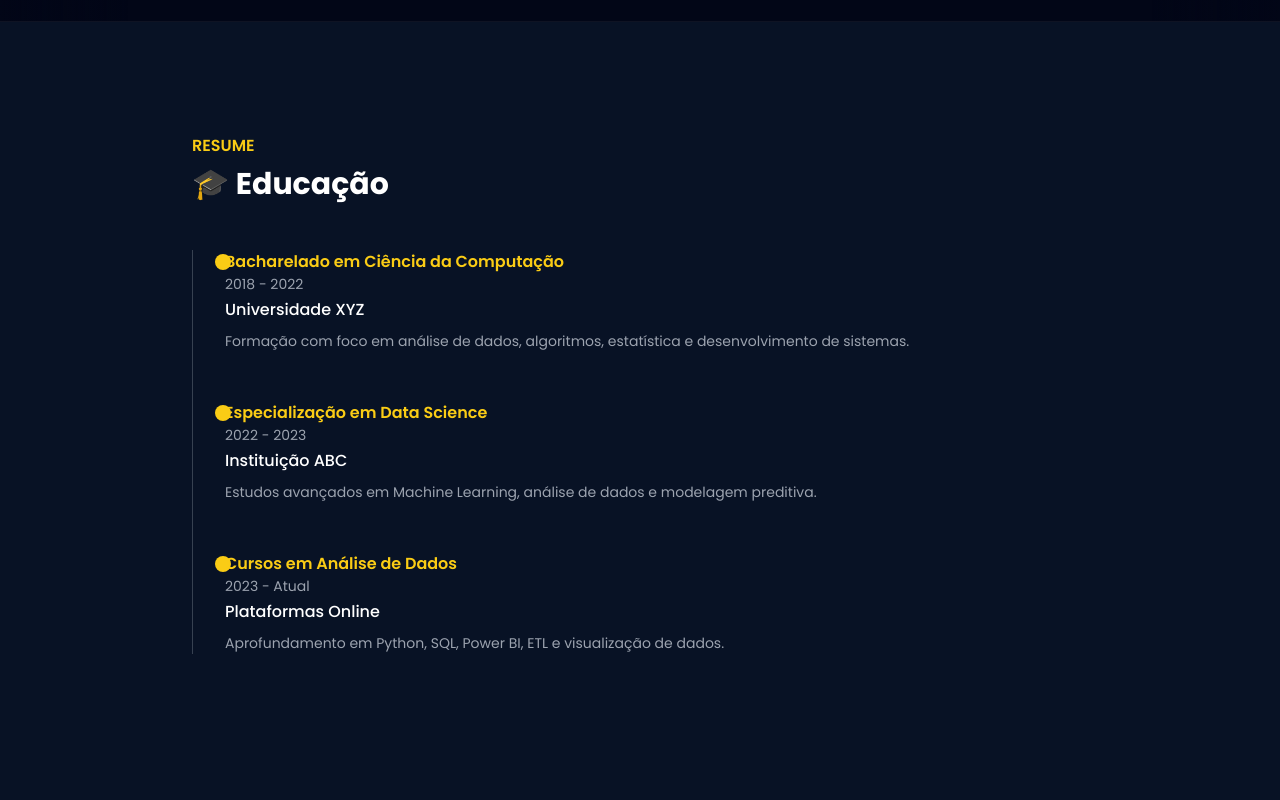
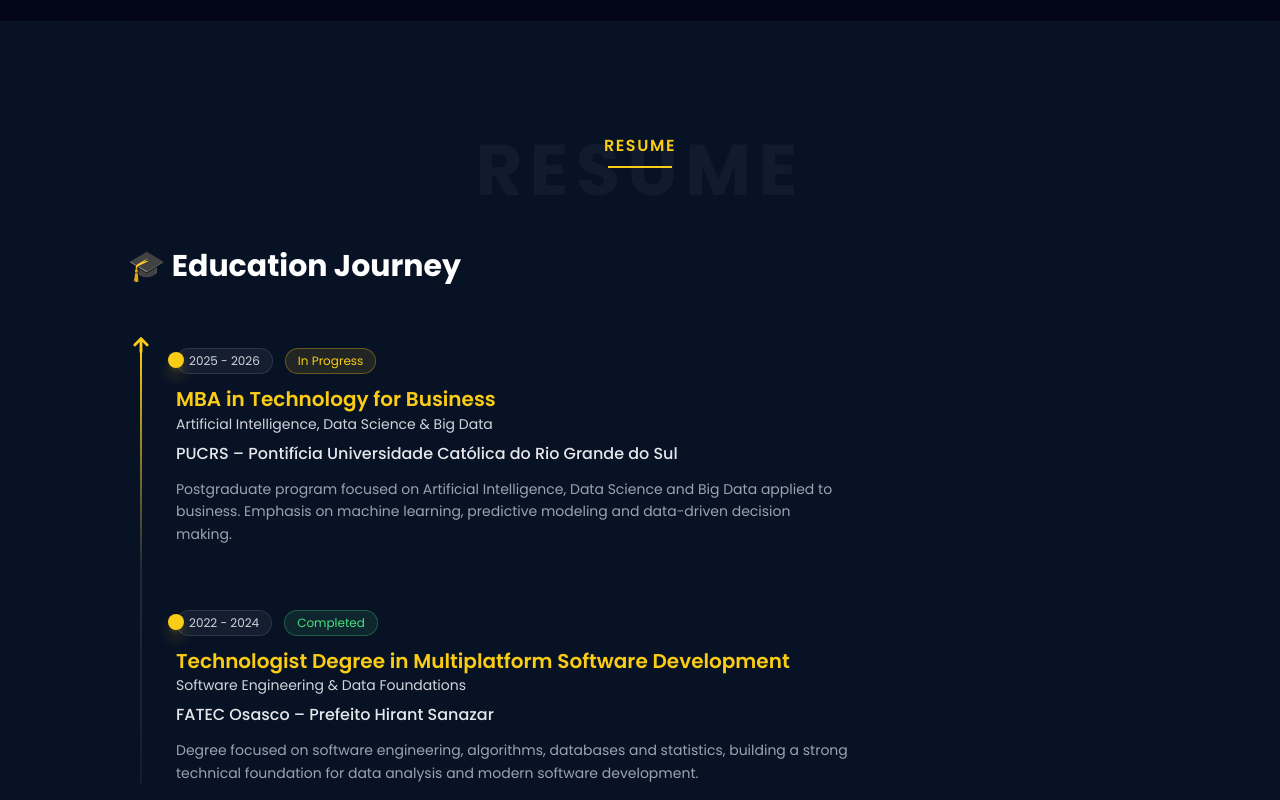
Before and after one commit to KelvenFontes/my-portfolio, a Next.js app: page /en in a window 1280 px wide. Shown: the part 2680-3480 px from the top of the page. Built offline with nearby package versions, Linux system fonts and the light colour scheme.

Commit message:
feat: atualizar seção de educação no currículo com novos dados e estilo

```diff
--- a/src/components/Resume.tsx
+++ b/src/components/Resume.tsx
@@ -1,25 +1,26 @@
+import { FaArrowUp } from "react-icons/fa"
+import { FaGraduationCap } from "react-icons/fa"
+
 export default function Resume() {
+
   const education = [
     {
-      title: "Bacharelado em Ciência da Computação",
-      period: "2018 - 2022",
-      place: "Universidade XYZ",
+      title: "MBA in Technology for Business",
+      focus: "Artificial Intelligence, Data Science & Big Data",
+      period: "2025 - 2026",
+      place: "PUCRS – Pontifícia Universidade Católica do Rio Grande do Sul",
       description:
-        "Formação com foco em análise de dados, algoritmos, estatística e desenvolvimento de sistemas."
+        "Postgraduate program focused on Artificial Intelligence, Data Science and Big Data applied to business. Emphasis on machine learning, predictive modeling and data-driven decision making.",
+      status: "In Progress"
     },
     {
-      title: "Especialização em Data Science",
-      period: "2022 - 2023",
-      place: "Instituição ABC",
+      title: "Technologist Degree in Multiplatform Software Development",
+      focus: "Software Engineering & Data Foundations",
+      period: "2022 - 2024",
+      place: "FATEC Osasco – Prefeito Hirant Sanazar",
       description:
-        "Estudos avançados em Machine Learning, análise de dados e modelagem preditiva."
-    },
-    {
-      title: "Cursos em Análise de Dados",
-      period: "2023 - Atual",
-      place: "Plataformas Online",
-      description:
-        "Aprofundamento em Python, SQL, Power BI, ETL e visualização de dados."
+        "Degree focused on software engineering, algorithms, databases and statistics, building a strong technical foundation for data analysis and modern software development.",
+      status: "Completed"
     }
   ]
 
@@ -28,48 +29,107 @@ export default function Resume() {
       id="resume"
       className="bg-[#081225] text-white py-28 px-6"
     >
-      <div className="max-w-4xl mx-auto">
 
-        {/* TÍTULO */}
-        <p className="text-yellow-400 font-semibold mb-2">
+      <div className="max-w-5xl mx-auto">
+
+        {/* HEADER */}
+        <div className="text-center mb-20 relative">
+
+          <h2 className="absolute inset-0 flex justify-center text-7xl font-bold text-white/[0.04] tracking-widest">
+            RESUME
+          </h2>
+
+          <p className="text-yellow-400 font-semibold tracking-widest relative">
             RESUME
           </p>
 
-        <h2 className="text-3xl font-bold mb-12 flex items-center gap-3">
-          🎓 Educação
-        </h2>
+          <div className="w-16 h-[2px] bg-yellow-400 mx-auto mt-2"></div>
+
+        </div>
+
+
+        {/* TITLE */}
+        <h3 className="text-3xl font-bold mb-16 flex items-center gap-3">
+          🎓 Education Journey
+        </h3>
+
 
         {/* TIMELINE */}
-        <div className="relative border-l border-gray-700 pl-8 space-y-12">
+        <div className="relative pl-12">
+
+          {/* Linha vertical */}
+          <div className="absolute left-3 top-0 bottom-0 w-[2px] bg-gradient-to-b from-yellow-400/100 via-white/10 to-white/5"></div>
+
+          {/* Seta de crescimento */}
+          <div className="absolute left-[4px] -top-3 text-yellow-400 text-lg">
+            <FaArrowUp />
+          </div>
+
+          <div className="space-y-16">
 
             {education.map((item, index) => (
-            <div key={index} className="relative">
+
+              <div key={index} className="relative group">
 
                 {/* DOT */}
-              <span className="absolute -left-[10px] top-1 w-4 h-4 bg-yellow-400 rounded-full"></span>
+                <span className="absolute -left-[8px] top-1 w-4 h-4 bg-yellow-400 rounded-full shadow-lg shadow-yellow-400/40 group-hover:scale-110 transition"></span>
 
-              <h3 className="text-yellow-400 font-semibold">
+
+                {/* DATE + STATUS */}
+                <div className="flex items-center gap-3 mb-3">
+
+                  <span className="text-xs px-3 py-1 rounded-full bg-white/5 border border-white/10 text-gray-300">
+                    {item.period}
+                  </span>
+
+                  {item.status == "In Progress" && (
+                    <span className="text-xs px-3 py-1 rounded-full bg-yellow-400/10 border border-yellow-400/30 text-yellow-400">
+                      {item.status}
+                    </span>
+                  )}
+
+                  {item.status == "Completed" && (
+                    <span className="text-xs px-3 py-1 rounded-full bg-green-400/10 border border-green-400/30 text-green-400">
+                      {item.status}
+                    </span>
+                  )}
+
+                </div>
+
+
+                {/* TITLE */}
+                <h4 className="text-xl font-semibold text-yellow-400 leading-snug">
                   {item.title}
-              </h3>
+                </h4>
 
-              <p className="text-sm text-gray-400 mb-1">
-                {item.period}
+
+                {/* FOCUS */}
+                <p className="text-gray-300 text-sm mb-2">
+                  {item.focus}
                 </p>
 
-              <p className="font-medium">
+
+                {/* UNIVERSITY */}
+                <p className="text-gray-200 font-medium">
                   {item.place}
                 </p>
 
-              <p className="text-gray-400 mt-2 text-sm leading-relaxed">
+
+                {/* DESCRIPTION */}
+                <p className="text-gray-400 mt-3 text-sm leading-relaxed max-w-2xl">
                   {item.description}
                 </p>
 
               </div>
+
             ))}
 
           </div>
 
         </div>
+
+      </div>
+
     </section>
   )
 }
```
Lines whose indentation alone changed are shown as unchanged.
